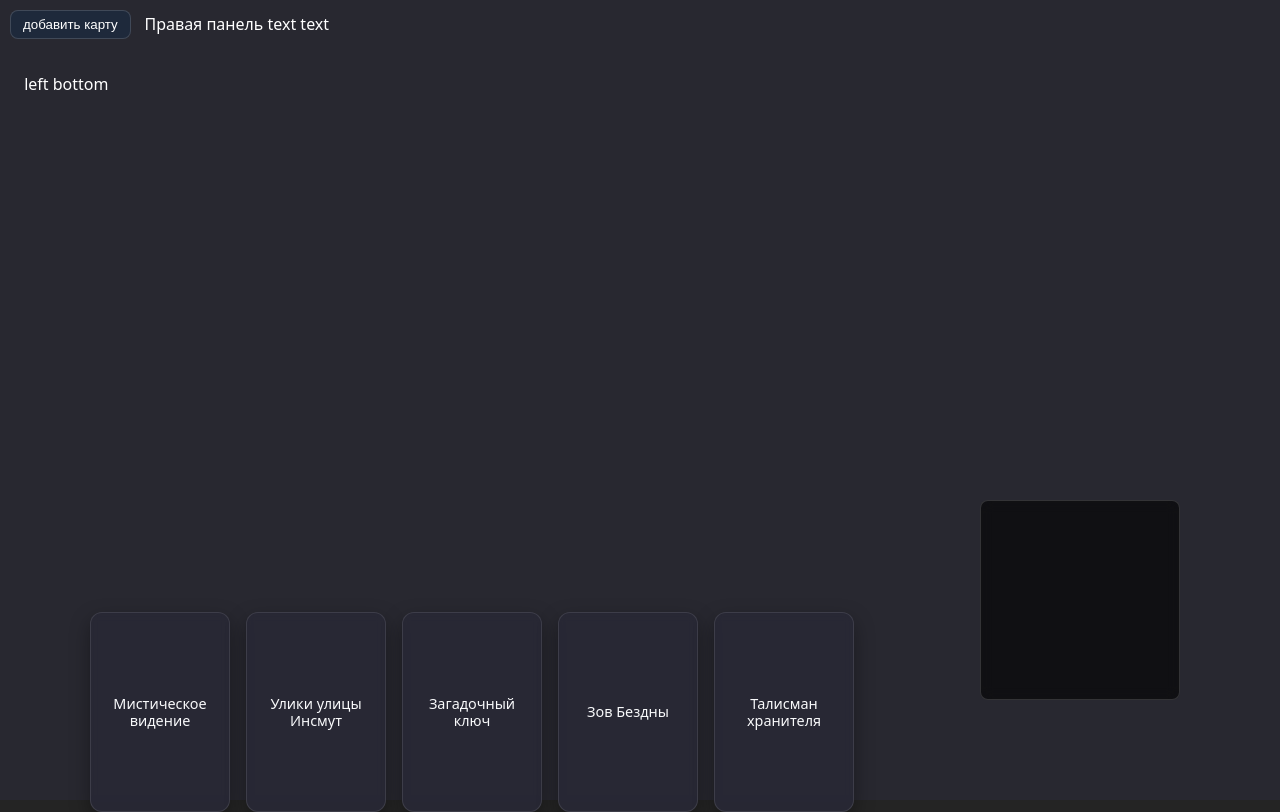
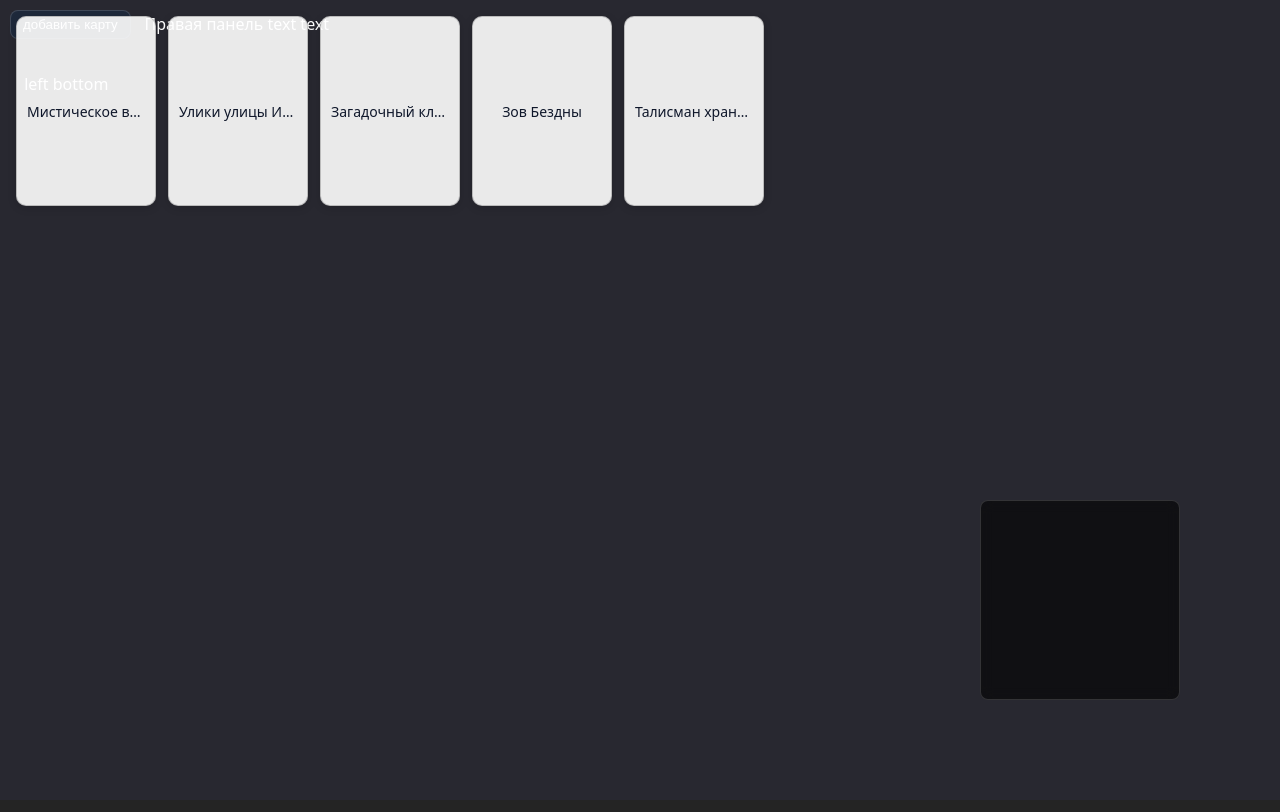
Before and after one commit to alexander-topilskii/dreams-of-arkham, a website built with Vite: page index.html in a window 1280 px wide. Built offline with nearby package versions, Linux system fonts and the light colour scheme; what draggabilly, split.js would draw is missing.

Commit message:
add simple cards

```diff
--- a/src/main.ts
+++ b/src/main.ts
@@ -1,7 +1,8 @@
 import './style.css'
 import {createDraggabilly} from "./utils/draggeble_utils.ts";
 import {MovablePanels} from "./utils/movable_panels.ts";
-import {CardHand} from './utils/card_hand.ts'
+import {SimpleCardHand} from "./utils/simple_card_hand";
+import {createDebugButton} from "./utils/debug";
 
 document.querySelector<HTMLDivElement>('#app')!.innerHTML = `
   <div id="main-split">
@@ -23,11 +24,6 @@ document.querySelector<HTMLDivElement>('#app')!.innerHTML = `
         text text
     </div>
   </div>
-  <div id="hand-overlay">
-      <div class="card-hand-wrapper">
-          <div id="sample-hand"></div>
-      </div>
-  </div>
 `
 
 // -- ui components
@@ -35,9 +31,7 @@ const draggableBox = createDraggabilly(document.getElementById('box')!)
 const movablePanels = new MovablePanels()
 
 const handRoot = document.getElementById('sample-hand')
-const hand = new CardHand(
-    handRoot,
-    {
+const simpleHand = new SimpleCardHand(handRoot, {
     cards: [
         'Мистическое видение',
         'Улики улицы Инсмут',
@@ -45,28 +39,14 @@ const hand = new CardHand(
         'Зов Бездны',
         'Талисман хранителя',
     ],
+})
+
+document.body
+    ?.appendChild(
+        createDebugButton(
+            "add",
+            () => {
+                simpleHand.addCard("new random card " + Math.random())
             }
         )
-
-
-const button = document.createElement('button');
-button.textContent = 'добавить карту';
-button.id = 'left-top-add-button';
-
-button.style.position = 'absolute';
-button.style.top = '10px';
-button.style.left = '10px';
-button.style.padding = '6px 12px';
-button.style.background = '#1e293b';
-button.style.color = 'white';
-button.style.border = '1px solid rgba(255,255,255,0.15)';
-button.style.borderRadius = '8px';
-button.style.cursor = 'pointer';
-button.style.backdropFilter = 'blur(6px)';
-button.style.zIndex = '1000';
-
-document.getElementById('left-top')?.appendChild(button);
-
-button.addEventListener('click', () => {
-    hand.addCard("new random card " + Math.random())
-});
+    );
--- a/src/style.css
+++ b/src/style.css
@@ -111,32 +111,3 @@ canvas {
 #box:active {
     cursor: grabbing; /* курсор при нажатии — “схватил” */
 }
-
-#hand-overlay {
-    position: fixed;
-    left: 0;
-    right: 0;
-    bottom: 0;
-    padding: 32px;
-    display: flex;
-    justify-content: center;
-    pointer-events: none;
-    z-index: 2000;
-}
-
-#hand-overlay .card-hand-wrapper {
-    pointer-events: auto;
-    width: min(100%, 1100px);
-    height: 280px;
-    display: flex;
-    justify-content: center;
-}
-
-#hand-overlay .card-hand {
-    width: 100%;
-    height: 100%;
-}
-
-#hand-overlay .card-hand__stack {
-    margin: 0 auto;
-}
--- a/src/utils/card_hand.ts
+++ b/src/utils/card_hand.ts
@@ -80,6 +80,8 @@ export class DefaultCardRenderer implements CardRenderer {
         }
     }
 }
+
+
 
 export class CardHand {
     private readonly root: HTMLElement
--- /dev/null
+++ b/src/utils/debug.ts
@@ -0,0 +1,24 @@
+
+export function createDebugButton(text: string, onClick: () => void): HTMLElement {
+    const button = document.createElement('button');
+    button.textContent = 'добавить карту';
+    button.id = 'left-top-add-button';
+
+    button.style.position = 'absolute';
+    button.style.top = '10px';
+    button.style.left = '10px';
+    button.style.padding = '6px 12px';
+    button.style.background = '#1e293b';
+    button.style.color = 'white';
+    button.style.border = '1px solid rgba(255,255,255,0.15)';
+    button.style.borderRadius = '8px';
+    button.style.cursor = 'pointer';
+    button.style.backdropFilter = 'blur(6px)';
+    button.style.zIndex = '1000';
+
+    button.addEventListener('click', () => {
+        onClick.call(button);
+    });
+
+    return button
+}
--- /dev/null
+++ b/src/utils/simple_card_hand.ts
@@ -0,0 +1,164 @@
+export class SimpleCardOptions {
+    cardWidth?: number
+    cardHeight?: number
+    gap?: number
+    cards?: string[]
+}
+
+type RequiredOpts = {
+    cardWidth: number
+    cardHeight: number
+    gap: number
+}
+
+export class SimpleCardHand {
+    private readonly root: HTMLElement
+    private readonly opts: { cardWidth: number; cardHeight: number; gap: number }
+    private cards: string[] = []
+    private selectedIndex: number | null = null
+
+    constructor(root?: HTMLElement | null, options: SimpleCardOptions = {}) {
+        this.root = root ?? this.createOverlayRoot()
+        this.root.classList.add('card-hand')
+
+        this.opts = {
+            cardWidth: options.cardWidth ?? 140,
+            cardHeight: options.cardHeight ?? 190,
+            gap: options.gap ?? 12,
+        }
+
+        this.applyRootStyles()
+        this.cards = [...(options.cards ?? [])]
+        this.render()
+
+        this.root.addEventListener('click', (e) => {
+            const target = e.target as HTMLElement
+            const cardEl = target.closest('.card-item') as HTMLElement | null
+            if (cardEl && this.root.contains(cardEl)) {
+                const idx = Number(cardEl.dataset.index)
+                this.select(idx)
+            } else {
+                this.unselect()
+            }
+        })
+    }
+
+    private createOverlayRoot(): HTMLElement {
+        const overlay = document.createElement('div')
+        overlay.setAttribute('data-card-hand-overlay', '1')
+        document.body.appendChild(overlay)
+        return overlay
+    }
+
+    private applyRootStyles() {
+        const { gap } = this.opts
+        const s = this.root.style
+        s.position = 'fixed'
+        s.inset = '0'
+        s.zIndex = '9999'
+        s.display = 'flex'
+        s.flexWrap = 'wrap'
+        s.alignContent = 'flex-start'
+        s.gap = `${gap}px`
+        s.padding = '16px'
+        s.pointerEvents = 'none' // клики проходят сквозь контейнер
+    }
+
+    private render() {
+        this.root.innerHTML = ''
+        this.cards.forEach((value, index) => {
+            const el = this.createCardEl(value, index)
+            this.root.appendChild(el)
+        })
+        this.updateSelectionStyles()
+    }
+
+    private createCardEl(value: string, index: number): HTMLElement {
+        const { cardWidth, cardHeight } = this.opts
+        const el = document.createElement('div')
+        el.className = 'card-item'
+        el.dataset.index = String(index)
+
+        const s = el.style
+        s.width = `${cardWidth}px`
+        s.height = `${cardHeight}px`
+        s.boxSizing = 'border-box'
+        s.border = '1px solid rgba(0,0,0,0.2)'
+        s.borderRadius = '10px'
+        s.background = 'rgba(255,255,255,0.9)' // слегка прозрачный фон
+        s.color = '#0f172a'
+        s.display = 'flex'
+        s.alignItems = 'center'
+        s.justifyContent = 'center'
+        s.padding = '10px'
+        s.fontFamily = 'system-ui, sans-serif'
+        s.fontSize = '14px'
+        s.textAlign = 'center'
+        s.cursor = 'pointer'
+        s.boxShadow = '0 2px 8px rgba(0,0,0,0.15)'
+        s.transition = 'transform 120ms ease, box-shadow 120ms ease, border-color 120ms ease'
+        s.pointerEvents = 'auto' // карточки остаются кликабельными
+
+        const text = document.createElement('div')
+        text.textContent = value
+        const ts = text.style
+        ts.overflow = 'hidden'
+        ts.textOverflow = 'ellipsis'
+        ts.whiteSpace = 'nowrap'
+        ts.width = '100%'
+        el.title = value
+
+        el.appendChild(text)
+
+        el.addEventListener('mouseenter', () => {
+            el.style.transform = 'translateY(-2px)'
+            el.style.boxShadow = '0 6px 18px rgba(0,0,0,0.25)'
+        })
+        el.addEventListener('mouseleave', () => {
+            el.style.transform = ''
+            el.style.boxShadow = '0 2px 8px rgba(0,0,0,0.15)'
+        })
+
+        return el
+    }
+
+    private select(index: number) {
+        if (index < 0 || index >= this.cards.length) return
+        this.selectedIndex = index
+        this.updateSelectionStyles()
+    }
+
+    private unselect(): void {
+        if (this.selectedIndex === null) return
+        this.selectedIndex = null
+        this.updateSelectionStyles()
+    }
+
+    private updateSelectionStyles() {
+        const children = Array.from(this.root.querySelectorAll<HTMLElement>('.card-item'))
+        children.forEach((el, i) => {
+            const selected = i === this.selectedIndex
+            el.style.borderColor = selected ? '#2563eb' : 'rgba(0,0,0,0.2)'
+            el.style.boxShadow = selected
+                ? '0 0 0 3px rgba(37,99,235,0.25), 0 6px 18px rgba(0,0,0,0.25)'
+                : '0 2px 8px rgba(0,0,0,0.15)'
+        })
+    }
+
+    addCard(value: string): void {
+        this.cards.push(value)
+        this.render()
+    }
+
+    removeCard(index: number): void {
+        if (index < 0 || index >= this.cards.length) return
+        this.cards.splice(index, 1)
+        this.render()
+    }
+
+    destroy(): void {
+        if (this.root.hasAttribute('data-card-hand-overlay')) {
+            this.root.remove()
+        }
+    }
+}
```
Lines whose indentation alone changed are shown as unchanged.
